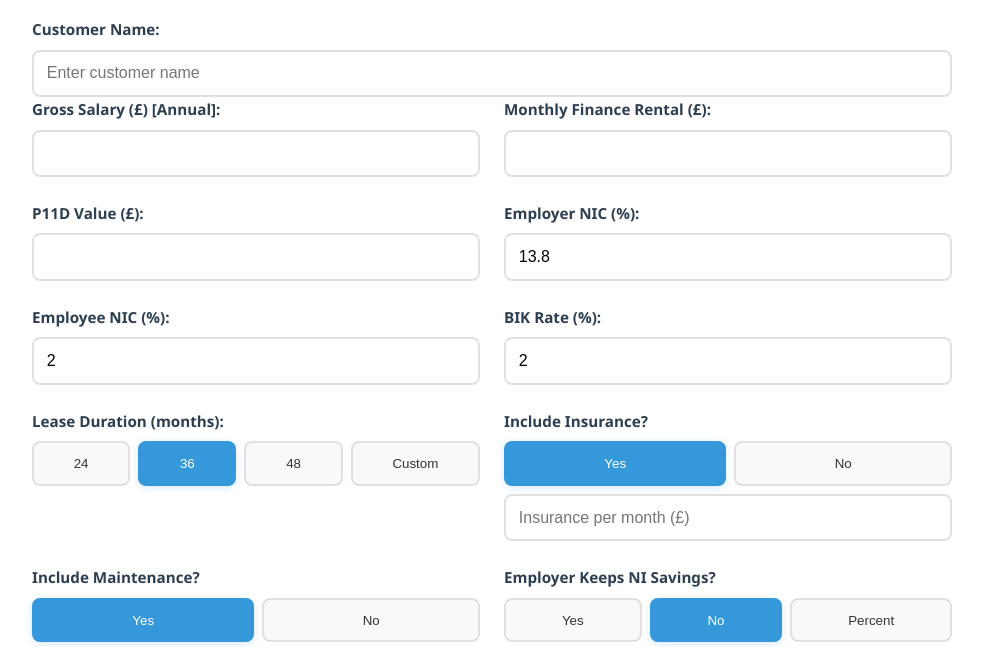
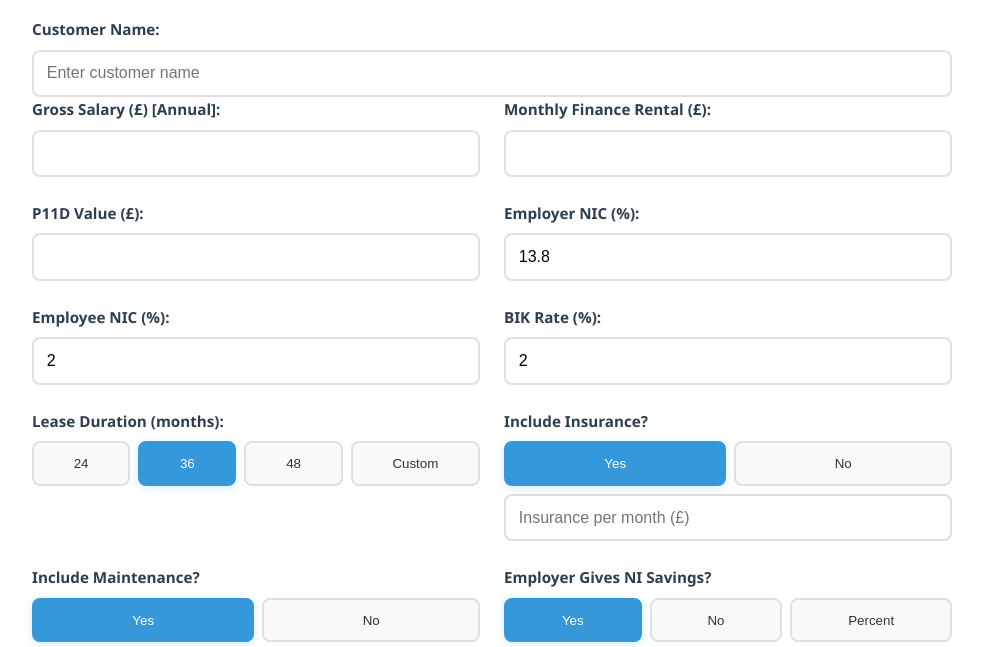
Before and after one commit to hugh-platts/salary_sacrifice, a plain HTML site: page index.html in a window 1280 px wide. Shown: the part 146-793 px from the top of the page, without its empty margins (148-1131 px from the left). Drawn offline with nearby package versions, Linux system fonts and the light colour scheme.

Commit message:
Update index.html

```diff
--- a/index.html
+++ b/index.html
@@ -78,10 +78,10 @@
       </div>
 
       <div class="input-group">
-        <label>Employer Keeps NI Savings?</label>
+        <label>Employer Gives NI Savings?</label>
         <div class="btn-group" id="niGroup">
-          <button class="btn">Yes</button>
-          <button class="btn active">No</button>
+          <button class="btn active">Yes</button>
+          <button class="btn">No</button>
           <button class="btn">Percent</button>
         </div>
         <input type="number" id="niPercent" class="hidden" placeholder="NI Percentage" step="1" />
```
